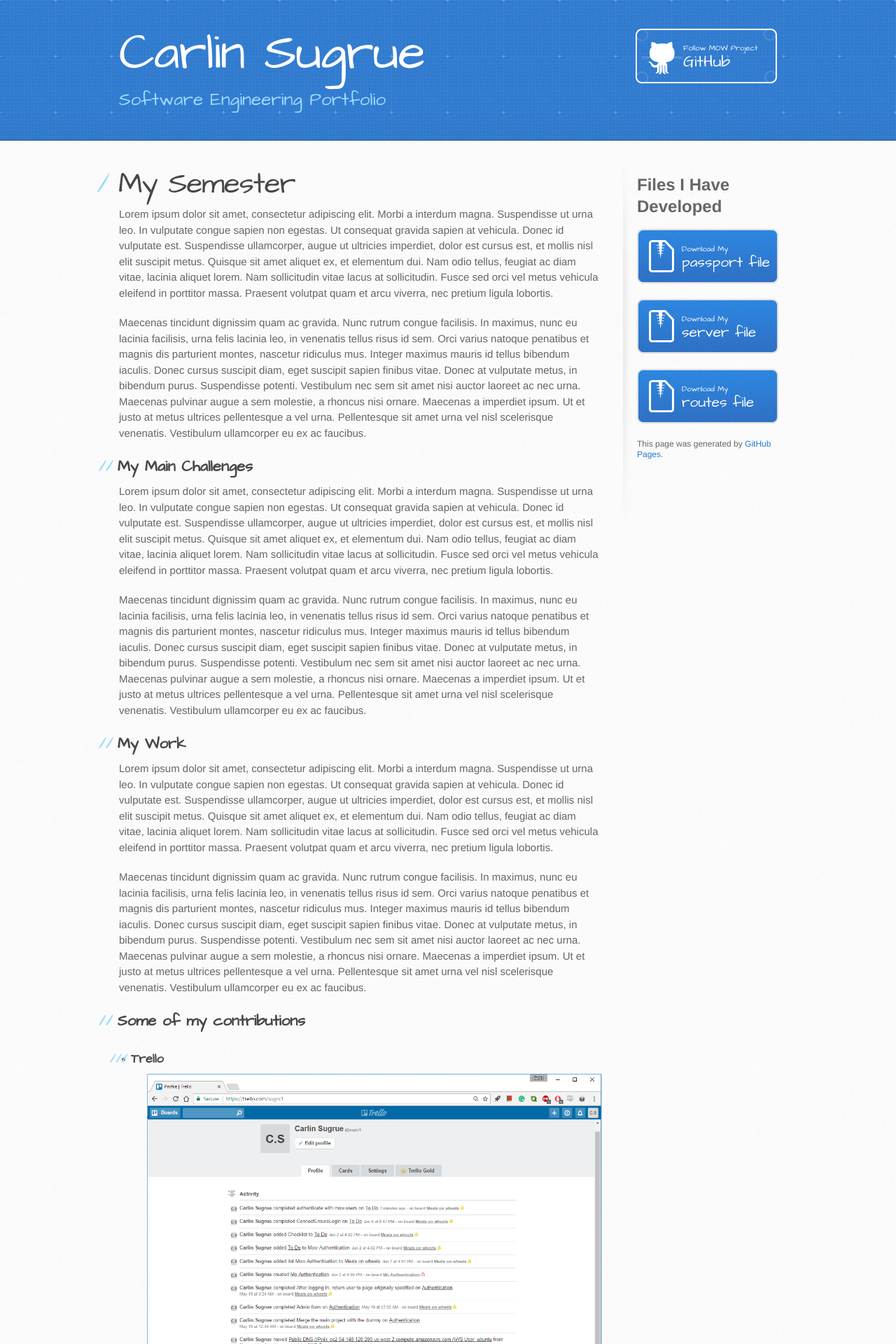
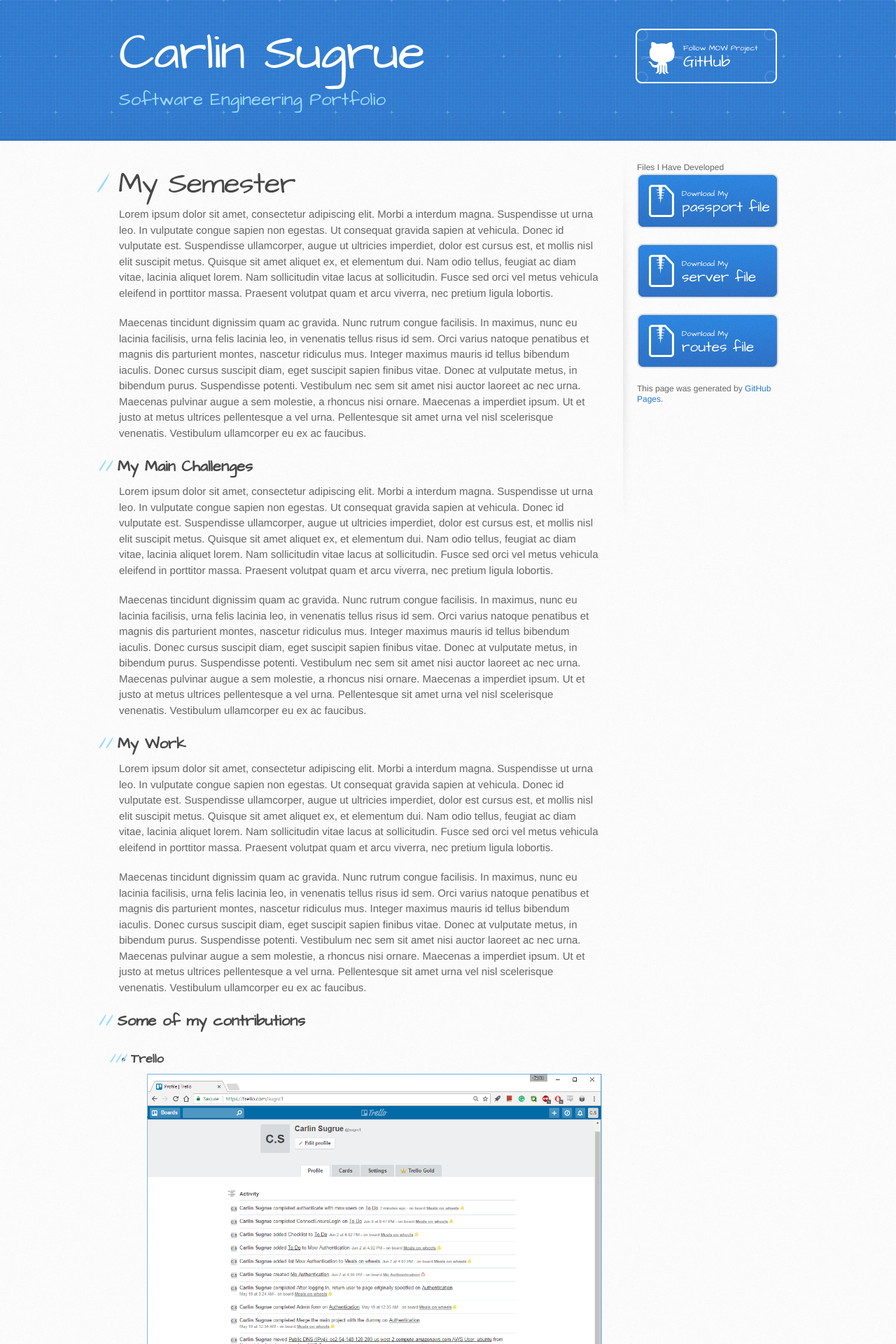
Before and after one commit to Sugrc1/Sugrc1.github.io, a Jekyll site: the page built from index.md, in a window 1280 px wide. Shown: the top 1920 px of the page at 70% size. Built offline with Jekyll 4.4.1, drawn with Linux system fonts in a browser that asks for light colours; our own code applies the rules of GitHub Pages for plain Markdown files.

```diff
--- a/_layouts/default.html
+++ b/_layouts/default.html
@@ -39,7 +39,7 @@
 
         <aside id="sidebar">
           {% if site.show_downloads %}
-          <h1>Files I Have Developed</h1>
+          Files I Have Developed
             <a href="{{ site.github.zip_url }}" class="button">
               <small>Download My</small>
               passport file
```
